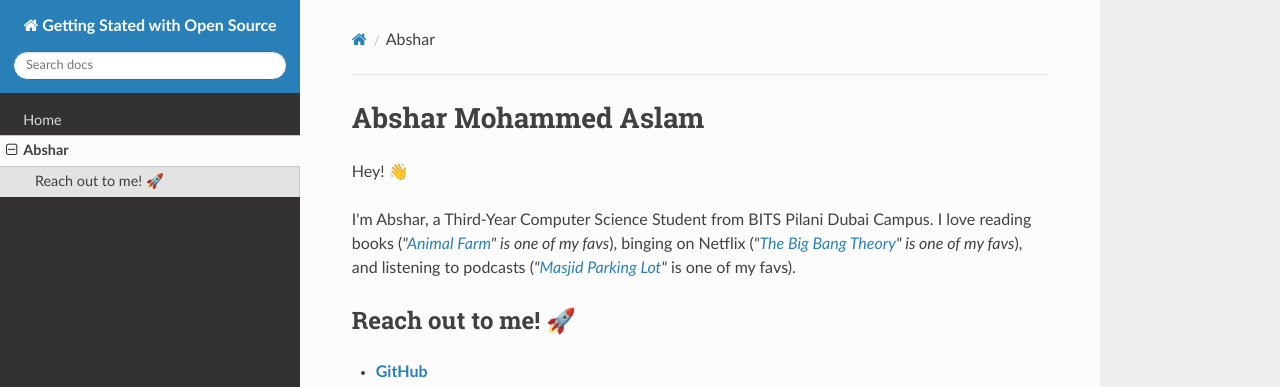
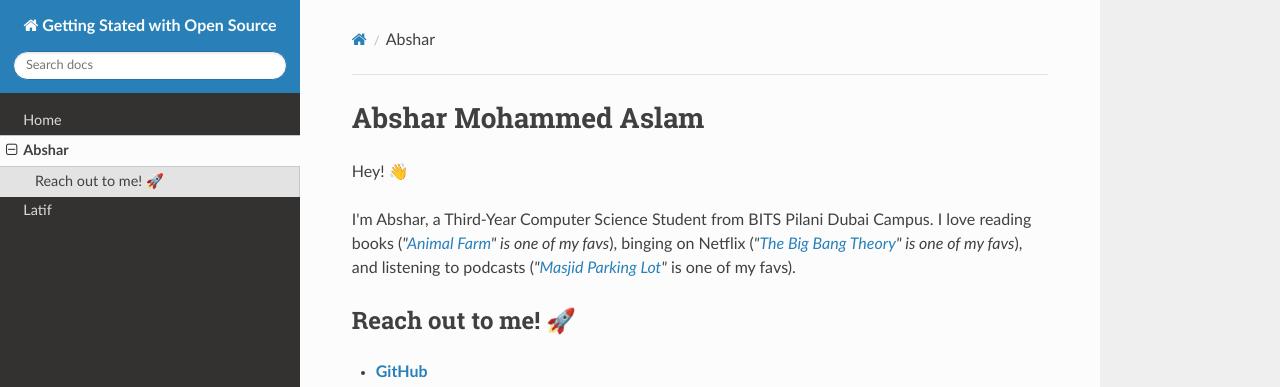
Before and after one commit to orangeSunshine901/Getting-Started-with-Open-Source, an MkDocs documentation site: the page built from docs/abshar.md, in a window 1280 px wide. Shown: the top 387 px of the page. Built offline with MkDocs 1.6.1, drawn with Linux system fonts in a browser that asks for light colours; nearby versions of some CDN libraries.

Commit message:
Update mkdocs.yml
Added my md file.

```diff
--- a/mkdocs.yml
+++ b/mkdocs.yml
@@ -3,3 +3,4 @@ theme: readthedocs
 nav:
   - Home: index.md
   - Abshar: abshar.md
+  - Latif: Latif.md
```
